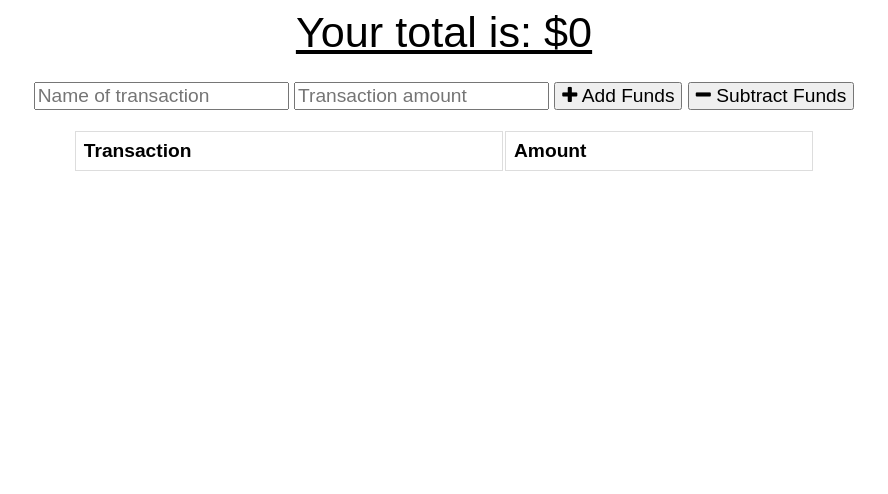
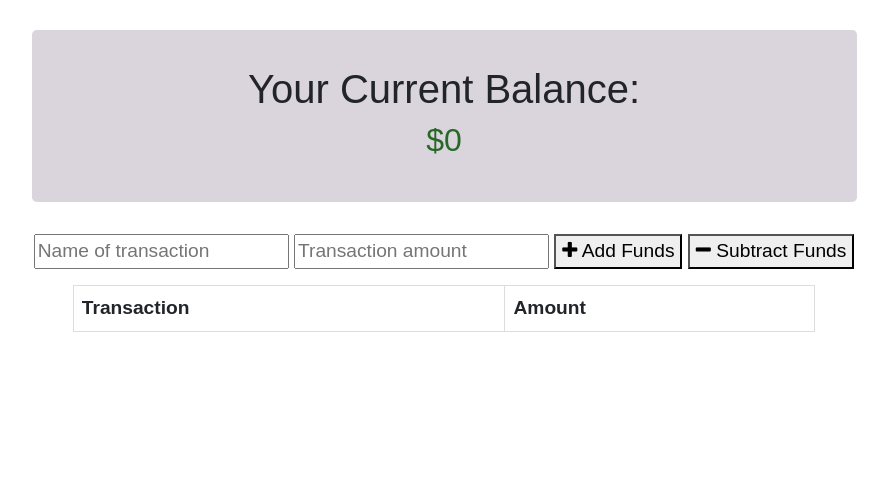
Before and after one commit to mirrorlessmind/budgettrack, a website: page public/index.html in a window 1280 px wide. Shown: the whole page, without its empty margins (196-1084 px from the left). Drawn offline with nearby package versions, Linux system fonts and the light colour scheme; no server answers.

Commit message:
added demo
added styling

```diff
--- a/public/index.html
+++ b/public/index.html
@@ -7,15 +7,17 @@
   <meta name="theme-color" content="#317EFB">
   <link rel="shortcut icon" href="icons/icon-192x192.png" type="image/x-icon">
   <link href="https://fonts.googleapis.com/css2?family=Source+Sans+Pro&display=swap" rel="stylesheet">
+  <link href="https://stackpath.bootstrapcdn.com/bootstrap/4.4.1/css/bootstrap.min.css" rel="stylesheet">
   <link rel="stylesheet" href="https://stackpath.bootstrapcdn.com/font-awesome/4.7.0/css/font-awesome.min.css">
   <link rel="stylesheet" href="styles.css">
 
-  <title>Budget Tracker</title>
+  <title>Best Budget Tracker</title>
 </head>
 <body>
   <div class="wrapper">
-    <div class="total">
-      <div class="total">Your total is: $<span id="total">0</span></div>
+    <div class="jumbotron">
+      <h1>Your Current Balance:  </h1>
+      <h2>$<span id="total">0</span></h2>
     </div>
 
     <div class="form">
--- a/public/styles.css
+++ b/public/styles.css
@@ -1,6 +1,14 @@
 body {
   font-size: 120%;
   font-family: Arial;
+}
+.jumbotron {
+  background-color: #dad4dd;
+  padding: 35px;
+  margin-top: 30px;
+}
+h2 {
+  color: #276827;
 }
 
 button, input {
```
Also changed, not shown: public/icons/demo2.jpg (added).
